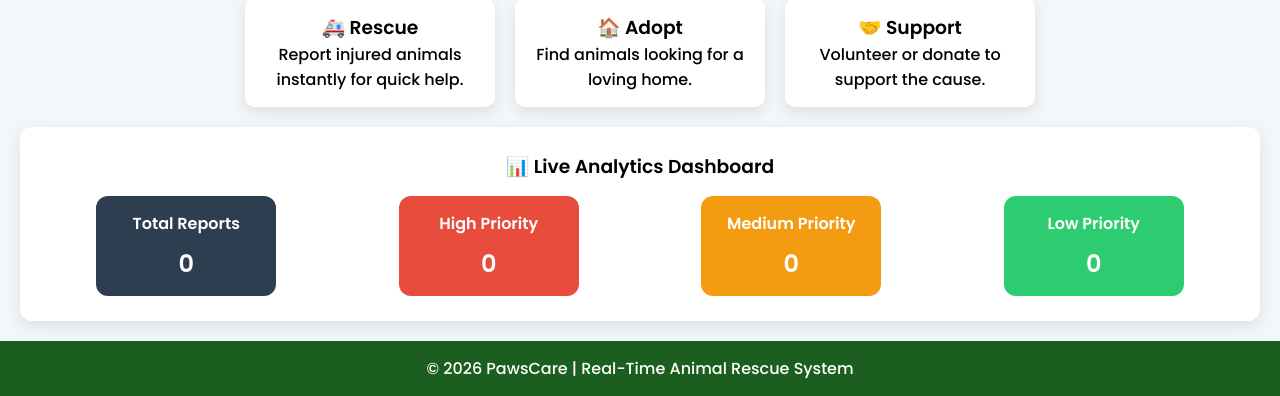
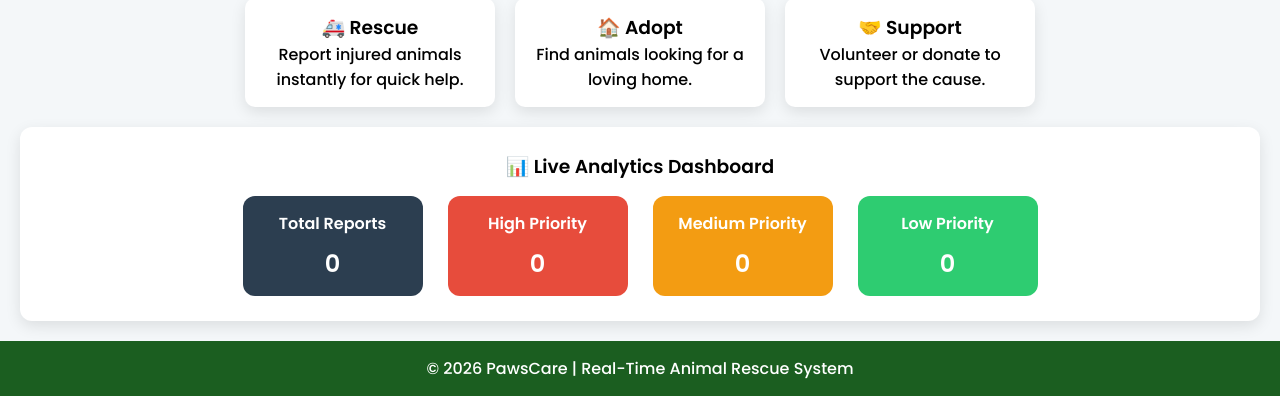
Before and after one commit to Raghav-Naithani17/pawscare-project, a website: page index.html in a window 1280 px wide. Shown: the part 416-812 px from the top of the page. Drawn offline with nearby package versions, Linux system fonts and the light colour scheme; no server answers.

Commit message:
UI fix: centered analytics dashboard cards

```diff
--- a/style.css
+++ b/style.css
@@ -90,9 +90,11 @@ body {
 /* STATS GRID */
 .stats {
   display: flex;
-  justify-content: center;
-  gap: 20px;
+  justify-content: center;   /* center them */
+  gap: 20px;                 /* spacing between cards */
   flex-wrap: wrap;
+  max-width: 800px;          /* 🔥 controls width */
+  margin: auto;              /* center container */
 }
 
 /* CARD STYLE */
```
